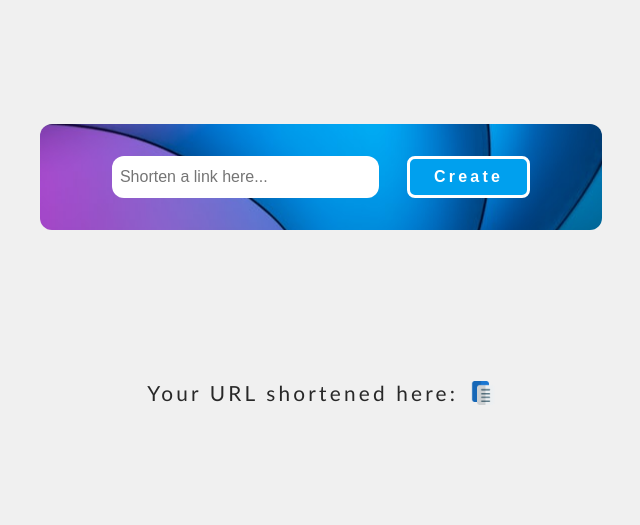
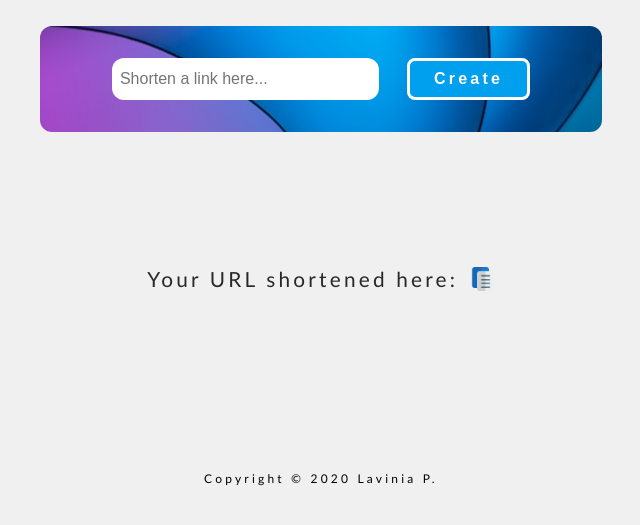
Before and after one commit to lavpascu92/url_shortener, a plain HTML site: page index.html in a window 1280 px wide. Shown: the part 249-774 px from the top of the page, without its empty margins (319-959 px from the left). Drawn offline with Linux system fonts and the light colour scheme.

Commit message:
Added copyright + favicon

```diff
--- a/index.html
+++ b/index.html
@@ -4,6 +4,8 @@
 <head>
     <meta charset="UTF-8">
     <meta name="viewport" content="width=device-width, initial-scale=1.0">
+    <!-- FAVICON -->
+    <link rel="icon" sizes="16x16" type="image/png" href="./src/media/favicon_io (1)/favicon-16x16.png">
     <!-- CSS -->
     <link rel="stylesheet" href="./src/css/style.css">
 
@@ -40,6 +42,9 @@
 
         </div>
 
+        <div class="copyright">
+            Copyright &copy; 2020 Lavinia P.
+        </div>
     </div>
 </body>
 
--- a/src/css/style.css
+++ b/src/css/style.css
@@ -16,7 +16,7 @@ body {
   min-height: 100vh;
   display: flex;
   flex-direction: column;
-  justify-content: space-evenly;
+  justify-content: space-around;
   align-items: center;
 }
 
@@ -164,3 +164,8 @@ body {
     font-size: 1rem;
   }
 }
+.copyright {
+  letter-spacing: 0.2rem;
+  padding-top: 50px;
+  font-size: 0.75rem;
+}
```
Also changed, not shown: src/media/favicon_io (1)/favicon-16x16.png (added), src/media/favicon_io (1)/favicon-32x32.png (added).
